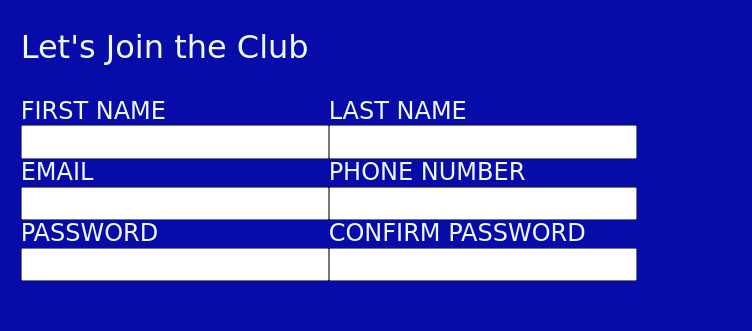
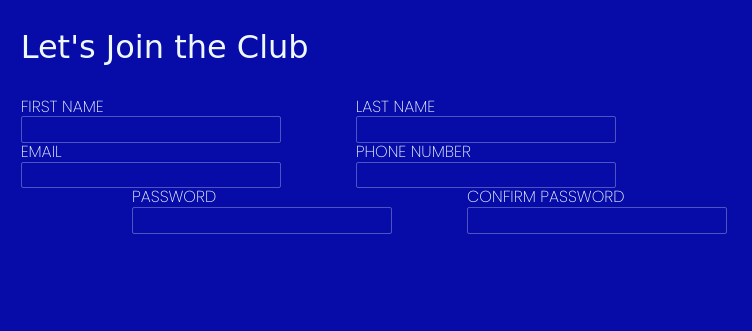
Before and after one commit to chromecodes/Sign-up-form, a plain HTML site: page index.html in a window 1280 px wide. Shown: the part 212-543 px from the top of the page, 528-1280 px from the left. Drawn offline with Linux system fonts and the light colour scheme; a web font is replaced by a local one.

Commit message:
styling form fields

```diff
--- a/index.html
+++ b/index.html
@@ -7,7 +7,8 @@
     <meta name="viewport" content="width=device-width, initial-scale=1.0">
     <link rel="preconnect" href="https://fonts.googleapis.com">
     <link rel="preconnect" href="https://fonts.gstatic.com" crossorigin>
-    <link href="https://fonts.googleapis.com/css2?family=Zhi+Mang+Xing&display=swap" rel="stylesheet">
+    <link href="https://fonts.googleapis.com/css2?family=Poppins:wght@200&family=Zhi+Mang+Xing&display=swap"
+        rel="stylesheet">
     <link rel="stylesheet" href="normalize.css">
     <link rel="stylesheet" href="style.css">
     <title>Sign-Up-Form</title>
--- a/style.css
+++ b/style.css
@@ -56,18 +56,46 @@
   font-size: 2rem;
 }
 .form {
-  font-family: "Zhi Mang Xing", cursive;
+  font-family: "Poppins", sans-serif;
   color: aliceblue;
-  font-size: 1.5rem;
+  font-size: 1rem;
   display: flex;
   flex-direction: column;
+  height: 170px;
+  flex-wrap: wrap;
 }
 .se1 {
+  justify-content: flex-start;
   display: flex;
+  gap: 75px;
 }
 .se2 {
   display: flex;
+  gap: 75px;
 }
 .se3 {
+  justify-content: flex-end;
   display: flex;
+  gap: 75px;
 }
+input {
+  width: 250px;
+  height: 1.4rem;
+  padding: 0.16rem 0.25rem 0;
+  font-family: "Poppins", sans-serif;
+  font-weight: bold;
+  color: aliceblue;
+  letter-spacing: 1px;
+  background: transparent;
+  border-radius: 2px;
+  border: 1px solid rgba(240, 248, 255, 0.3);
+}
+label {
+  position: relative;
+}
+input:focus {
+  outline: none;
+  position: relative;
+  height: 1.5rem;
+  border: 1px solid aliceblue;
+}
```
